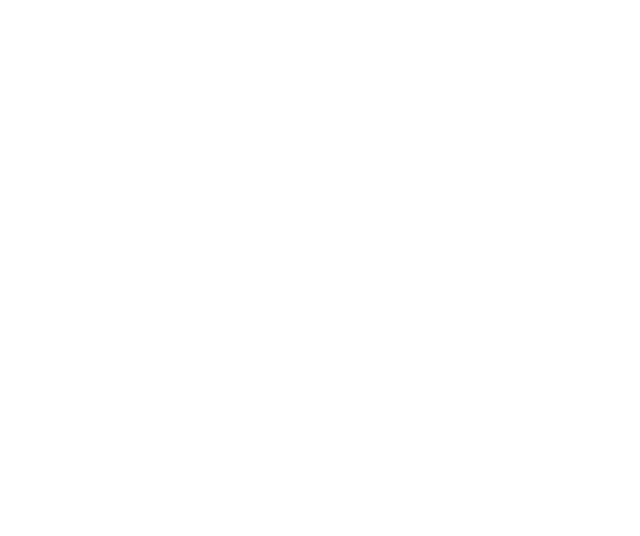
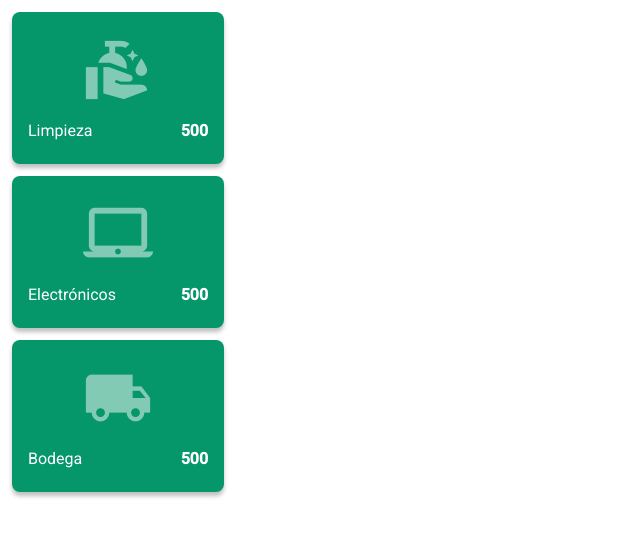
Before and after one commit to Hexalogiccorp/Hinventory, an Angular app: page / in a window 1280 px wide. Shown: the top 536 px of the page, without its empty margins (0-640 px from the left). Built offline with nearby package versions, Linux system fonts and the light colour scheme.

Commit message:
feat: add navigate funcionality

```diff
--- a/src/app/app.html
+++ b/src/app/app.html
@@ -1 +1,22 @@
 <router-outlet />
+<app-summary-card-component
+  icon="clean_hands"
+  title="Limpieza"
+  [quantity]=500
+  backgroundColor="var(--hlc-primary-color)"
+  route="/limpieza"
+></app-summary-card-component>
+<app-summary-card-component
+  icon="laptop_mac"
+  title="Electrónicos"
+  [quantity]=500
+  backgroundColor="var(--hlc-primary-color)"
+  route="/electronicos"
+></app-summary-card-component>
+<app-summary-card-component
+  icon="local_shipping"
+  title="Bodega"
+  [quantity]=500
+  backgroundColor="var(--hlc-primary-color)"
+  route="/bodega"
+></app-summary-card-component>
--- a/src/app/app.ts
+++ b/src/app/app.ts
@@ -1,12 +1,14 @@
 import { Component, signal } from '@angular/core';
 import { RouterOutlet } from '@angular/router';
+import { SummaryCardComponent } from './features/dashboard/components/summary-card-component/summary-card-component';
 
 @Component({
   selector: 'app-root',
-  imports: [RouterOutlet],
+  imports: [RouterOutlet, SummaryCardComponent],
   templateUrl: './app.html',
   styleUrl: './app.css',
 })
 export class App {
   protected readonly title = signal('Hiventory');
+
 }
--- a/src/app/features/dashboard/components/summary-card-component/summary-card-component.html
+++ b/src/app/features/dashboard/components/summary-card-component/summary-card-component.html
@@ -1,4 +1,4 @@
-<div class="summary-card" [style.background-color]="backgroundColor">
+<div class="summary-card" [style.background-color]="backgroundColor" (click)="navigate()">
   <div class="icon">
     <span class="material-icons">{{ icon }}</span>
   </div>
--- a/src/app/features/dashboard/components/summary-card-component/summary-card-component.ts
+++ b/src/app/features/dashboard/components/summary-card-component/summary-card-component.ts
@@ -1,4 +1,5 @@
 import { Component, Input } from '@angular/core';
+import { Router } from '@angular/router';
 
 @Component({
   selector: 'app-summary-card-component',
@@ -11,4 +12,13 @@ export class SummaryCardComponent {
   @Input() title: string = '';
   @Input() quantity: number = 0;
   @Input() backgroundColor: string = '';
+  @Input() route: string = '';
+
+  constructor(private router: Router) {}
+
+  protected navigate() {
+  if (this.route) {
+    this.router.navigate([this.route]);
+  }
 }
+}
```
